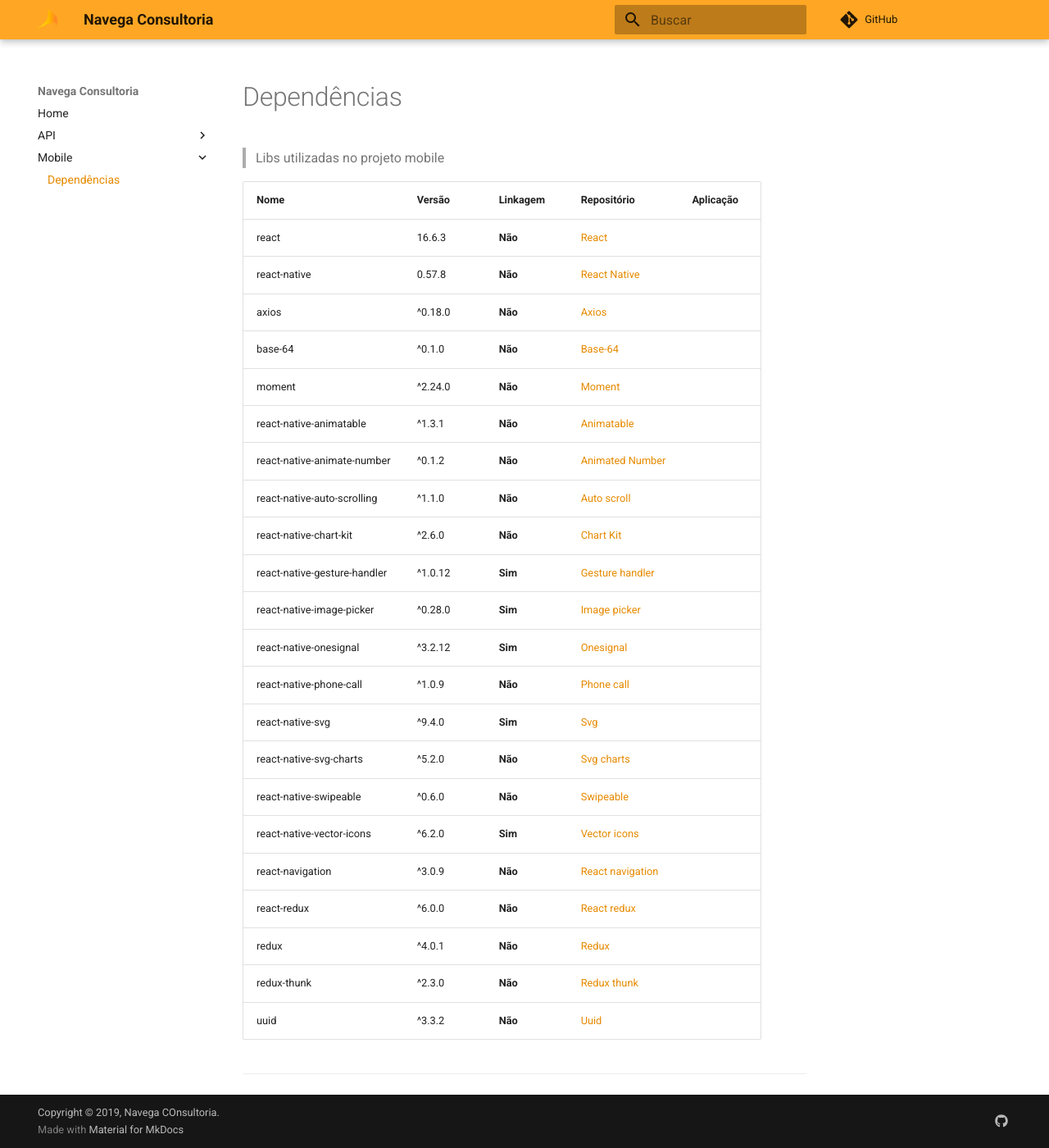
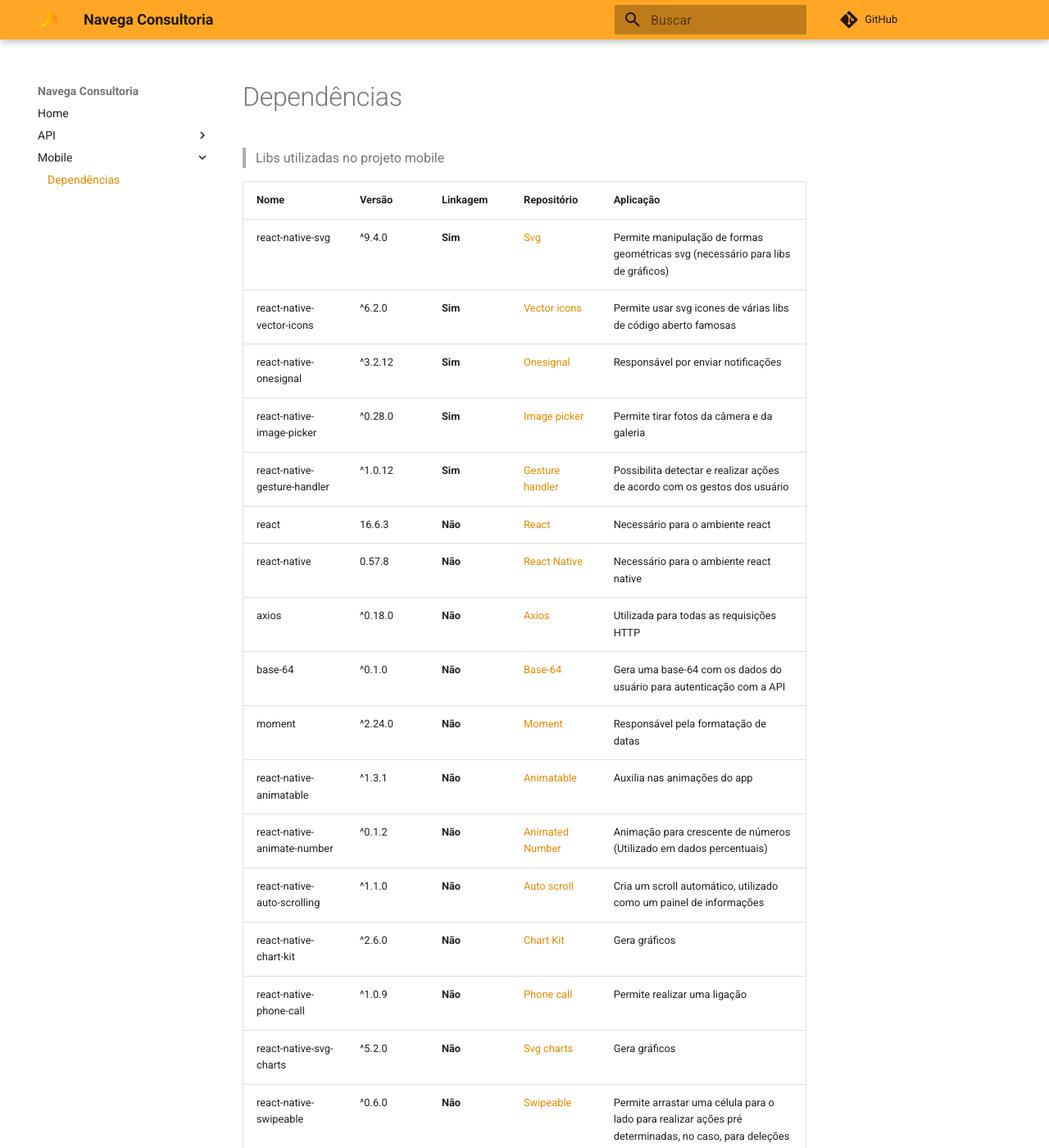
Before and after one commit to NavegaSistemas/Documentacao, an MkDocs documentation site: the page built from docs/Mobile/dependencias.md, in a window 1280 px wide and 1400 px high. Shown: the whole window at 82% size. Built offline with MkDocs 1.6.1 and Material for MkDocs 9.7.7, drawn with Linux system fonts in a browser that asks for light colours; some of the changed text lies outside the part shown.

Commit message:
Elucidado aplicacoes das dependencias do app

```diff
--- a/docs/Mobile/dependencias.md
+++ b/docs/Mobile/dependencias.md
@@ -2,27 +2,27 @@
 
 |Nome|Versão|Linkagem|Repositório|Aplicação|
 |--|--|--|--|--|
-|react|16.6.3|**Não**|[React](https://github.com/facebook/react)||
-|react-native|0.57.8|**Não**|[React Native](https://github.com/facebook/react-native)||
-|axios|^0.18.0|**Não**|[Axios](https://github.com/axios/axios)||
-|base-64|^0.1.0|**Não**|[Base-64](https://github.com/mathiasbynens/base64)||
-|moment|^2.24.0|**Não**|[Moment](https://github.com/moment/moment)||
-|react-native-animatable|^1.3.1|**Não**|[Animatable](https://github.com/oblador/react-native-animatable)||
-|react-native-animate-number|^0.1.2|**Não**|[Animated Number](https://github.com/wkh237/react-native-animate-number)||
-|react-native-auto-scrolling|^1.1.0|**Não**|[Auto scroll](https://github.com/minhtc/react-native-auto-scrolling)||
-|react-native-chart-kit|^2.6.0|**Não**|[Chart Kit](https://github.com/indiespirit/react-native-chart-kit)||
-|react-native-gesture-handler|^1.0.12|**Sim**|[Gesture handler](https://github.com/kmagiera/react-native-gesture-handler)||
-|react-native-image-picker|^0.28.0|**Sim**|[Image picker](https://github.com/react-native-community/react-native-image-picker)||
-|react-native-onesignal|^3.2.12|**Sim**|[Onesignal](https://github.com/geektimecoil/react-native-onesignal)||
-|react-native-phone-call|^1.0.9|**Não**|[Phone call](https://github.com/tiaanduplessis/react-native-phone-call)||
-|react-native-svg|^9.4.0|**Sim**|[Svg](https://github.com/react-native-community/react-native-svg)||
-|react-native-svg-charts|^5.2.0|**Não**|[Svg charts](https://github.com/JesperLekland/react-native-svg-charts)||
-|react-native-swipeable|^0.6.0|**Não**|[Swipeable](https://github.com/jshanson7/react-native-swipeable)||
-|react-native-vector-icons|^6.2.0|**Sim**|[Vector icons](https://github.com/oblador/react-native-vector-icons)||
-|react-navigation|^3.0.9|**Não**|[React navigation](https://github.com/react-navigation/react-navigation)||
-|react-redux|^6.0.0|**Não**|[React redux](https://github.com/reduxjs/react-redux)||
-|redux|^4.0.1|**Não**|[Redux](https://github.com/reduxjs/redux)||
-|redux-thunk|^2.3.0|**Não**|[Redux thunk](https://github.com/reduxjs/redux-thunk)||
-|uuid|^3.3.2|**Não**|[Uuid](https://www.npmjs.com/package/uuid)||
+|react-native-svg|^9.4.0|**Sim**|[Svg](https://github.com/react-native-community/react-native-svg)|Permite manipulação de formas geométricas svg (necessário para libs de gráficos)|
+|react-native-vector-icons|^6.2.0|**Sim**|[Vector icons](https://github.com/oblador/react-native-vector-icons)|Permite usar svg icones de várias libs de código aberto famosas|
+|react-native-onesignal|^3.2.12|**Sim**|[Onesignal](https://github.com/geektimecoil/react-native-onesignal)|Responsável por enviar notificações|
+|react-native-image-picker|^0.28.0|**Sim**|[Image picker](https://github.com/react-native-community/react-native-image-picker)|Permite tirar fotos da câmera e da galeria|
+|react-native-gesture-handler|^1.0.12|**Sim**|[Gesture handler](https://github.com/kmagiera/react-native-gesture-handler)|Possibilita detectar e realizar ações de acordo com os gestos dos usuário|
+|react|16.6.3|**Não**|[React](https://github.com/facebook/react)|Necessário para o ambiente react|
+|react-native|0.57.8|**Não**|[React Native](https://github.com/facebook/react-native)|Necessário para o ambiente react native|
+|axios|^0.18.0|**Não**|[Axios](https://github.com/axios/axios)|Utilizada para todas as requisições HTTP|
+|base-64|^0.1.0|**Não**|[Base-64](https://github.com/mathiasbynens/base64)|Gera uma base-64 com os dados do usuário para autenticação com a API|
+|moment|^2.24.0|**Não**|[Moment](https://github.com/moment/moment)|Responsável pela formatação de datas|
+|react-native-animatable|^1.3.1|**Não**|[Animatable](https://github.com/oblador/react-native-animatable)|Auxilia nas animações do app|
+|react-native-animate-number|^0.1.2|**Não**|[Animated Number](https://github.com/wkh237/react-native-animate-number)|Animação para crescente de números (Utilizado em dados percentuais)|
+|react-native-auto-scrolling|^1.1.0|**Não**|[Auto scroll](https://github.com/minhtc/react-native-auto-scrolling)|Cria um scroll automático, utilizado como um painel de informações|
+|react-native-chart-kit|^2.6.0|**Não**|[Chart Kit](https://github.com/indiespirit/react-native-chart-kit)|Gera gráficos|
+|react-native-phone-call|^1.0.9|**Não**|[Phone call](https://github.com/tiaanduplessis/react-native-phone-call)|Permite realizar uma ligação|
+|react-native-svg-charts|^5.2.0|**Não**|[Svg charts](https://github.com/JesperLekland/react-native-svg-charts)|Gera gráficos|
+|react-native-swipeable|^0.6.0|**Não**|[Swipeable](https://github.com/jshanson7/react-native-swipeable)|Permite arrastar uma célula para o lado para realizar ações pré determinadas, no caso, para deleções|
+|react-navigation|^3.0.9|**Não**|[React navigation](https://github.com/react-navigation/react-navigation)|Responsável pela navegabilidade do app|
+|react-redux|^6.0.0|**Não**|[React redux](https://github.com/reduxjs/react-redux)|Responsável pela store do app|
+|redux|^4.0.1|**Não**|[Redux](https://github.com/reduxjs/redux)|Responsável pela store do app|
+|redux-thunk|^2.3.0|**Não**|[Redux thunk](https://github.com/reduxjs/redux-thunk)|Responsável pela store do app|
+|uuid|^3.3.2|**Não**|[Uuid](https://www.npmjs.com/package/uuid)|Gera um id único de tamanho pré determinado|
 
 ---
```
